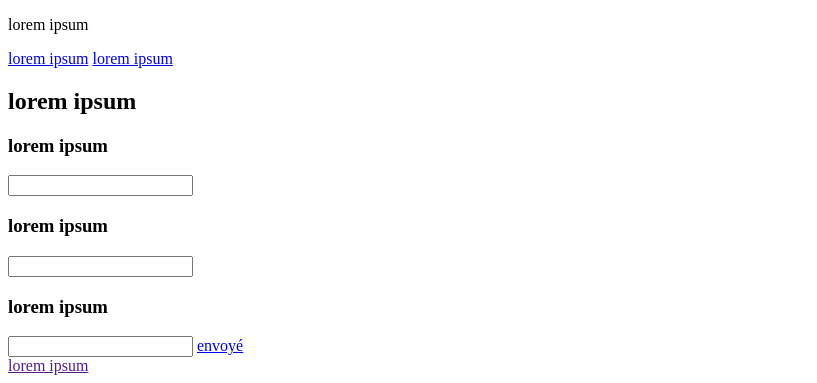
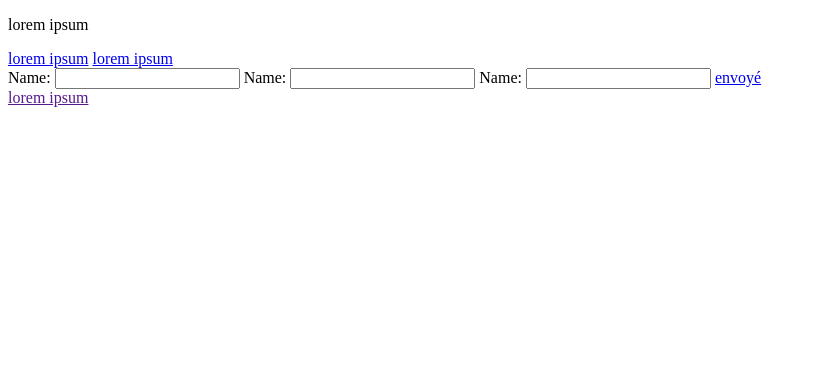
Before and after one commit to marvinrms/donkeychallenge, a plain HTML site: page integration/index.html in a window 1280 px wide. Shown: the part 1452-1835 px from the top of the page, without its empty margins (0-817 px from the left). After the commit the page ends 1567 px from the top, so only its background shows below. Drawn offline with Linux system fonts and the light colour scheme.

Commit message:
ajout label balise

```diff
--- a/integration/index.html
+++ b/integration/index.html
@@ -97,13 +97,13 @@
         </div>
       </section>
       <section id="#contact" class="contact">
-        <h2>lorem ipsum</h2>
+
         <form method="get" action="">
-          <h3>lorem ipsum</h3>
+            <label for="name">Name:</label>
           <input type="text" name="prenom" />
-          <h3>lorem ipsum</h3>
+          <label for="name">Name:</label>
           <input type="text" name="nomprenom" />
-          <h3>lorem ipsum</h3>
+          <label for="name">Name:</label>
           <input type="text" name="nomprenom" />
           <a href="lorem">envoyé</a>
         </form>
```
